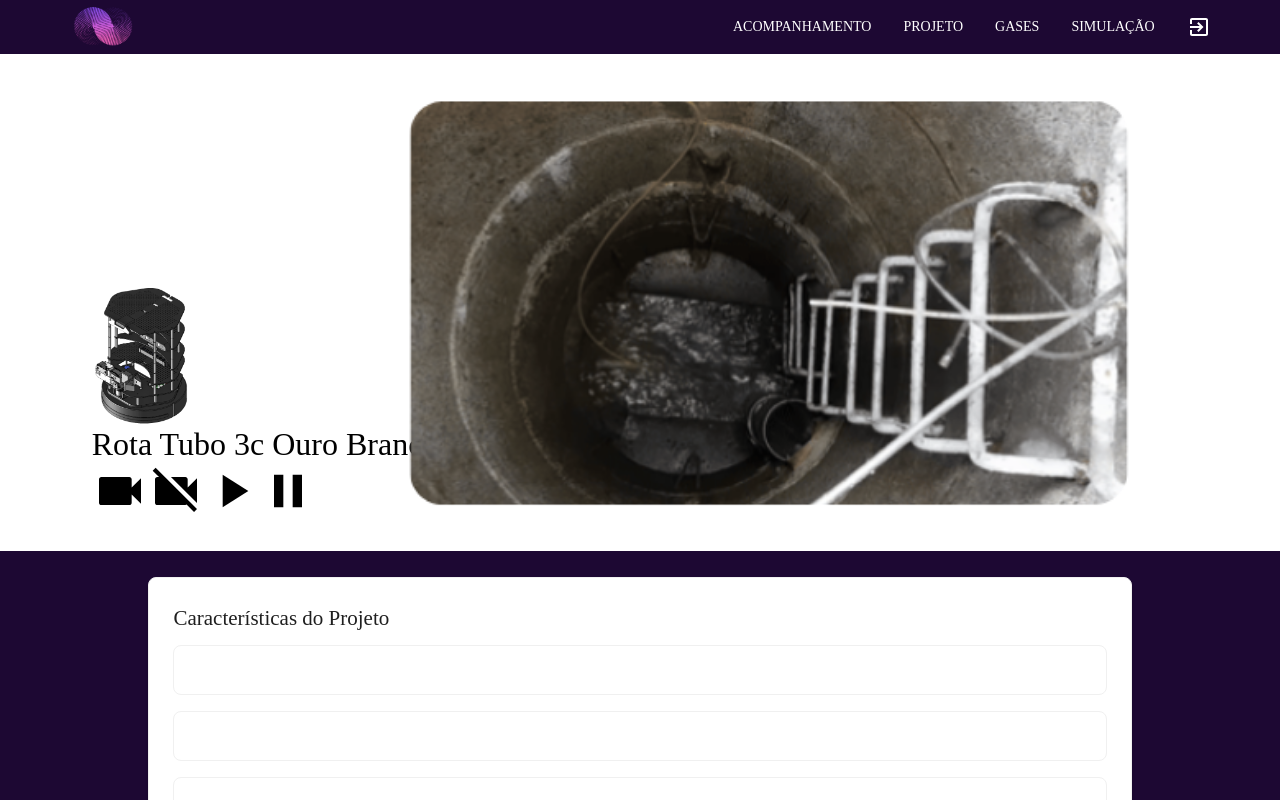
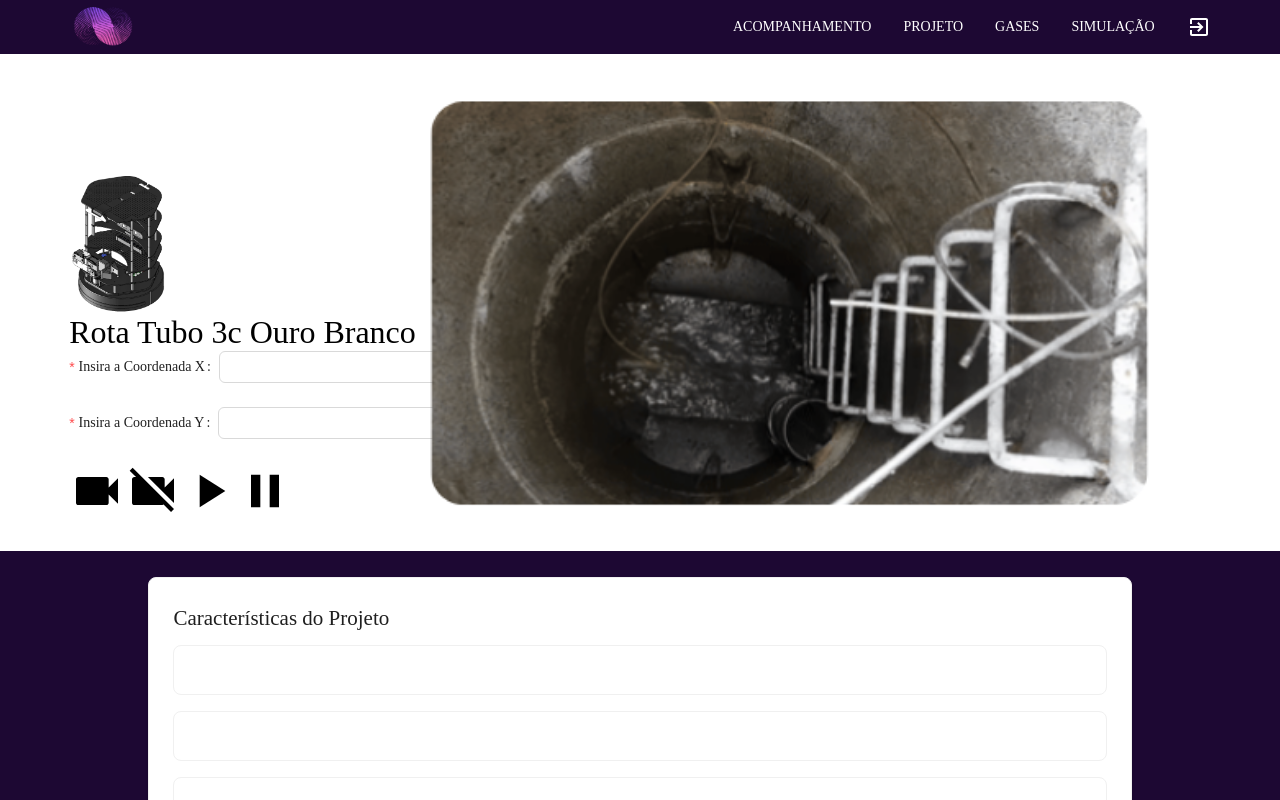
Before and after one commit to 2023M6T2-Inteli/Grupo06, a Next.js app in the folder src/donatello/: page /project in a window 1280 px wide. Shown: the top 800 px of the page. Built offline with nearby package versions, Linux system fonts and the light colour scheme.

Commit message:
Update ProjectPage.jsx

```diff
--- a/src/donatello/src/views/ProjectPage/ProjectPage.jsx
+++ b/src/donatello/src/views/ProjectPage/ProjectPage.jsx
@@ -42,6 +42,20 @@ export default function ProjectPage() {
             <Row>
               <p style={{ fontSize: "24pt" }}>Rota Tubo 3c Ouro Branco</p>
             </Row>
+            <Form>
+              <Form.Item
+                label="Insira a Coordenada X:"
+                name="coord_x"
+                rules={[{ required: true, message: 'Insira uma coordenada X!' }]}>
+              <Input />
+              </Form.Item>
+              <Form.Item
+                label="Insira a Coordenada Y:"
+                name="coord_y"
+                rules={[{ required: true, message: 'Insira uma coordenada Y!' }]}>
+              <Input />
+              </Form.Item>
+            </Form>
             <Row justify="start">
               <h1>
                 <VideocamIcon style={{ fontSize: "42pt" }} />
```
